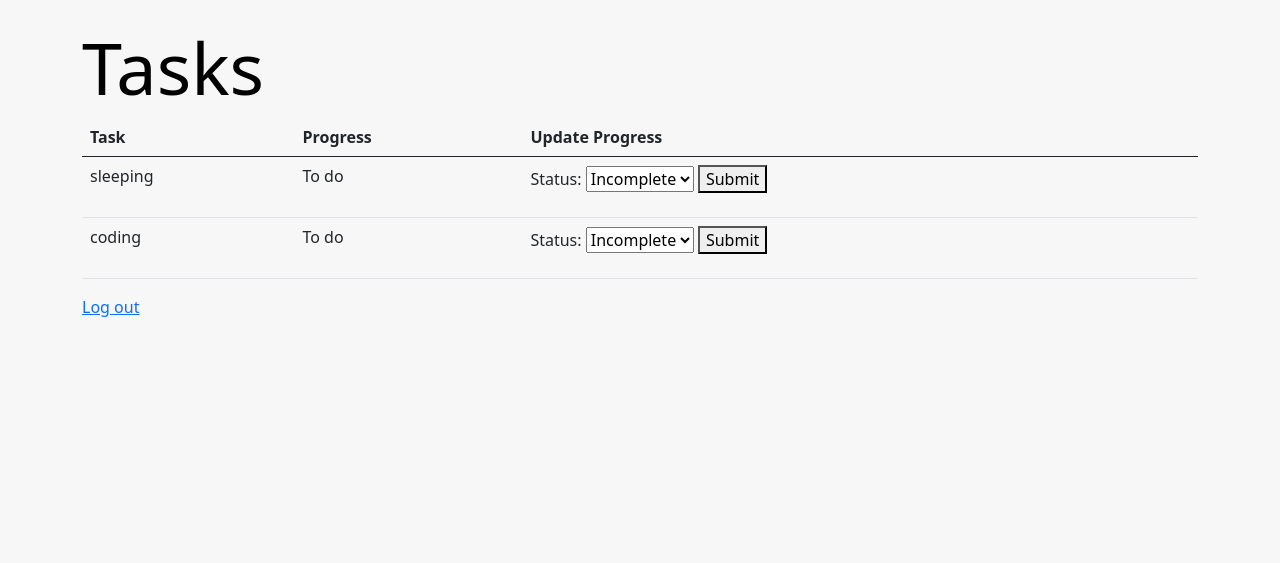
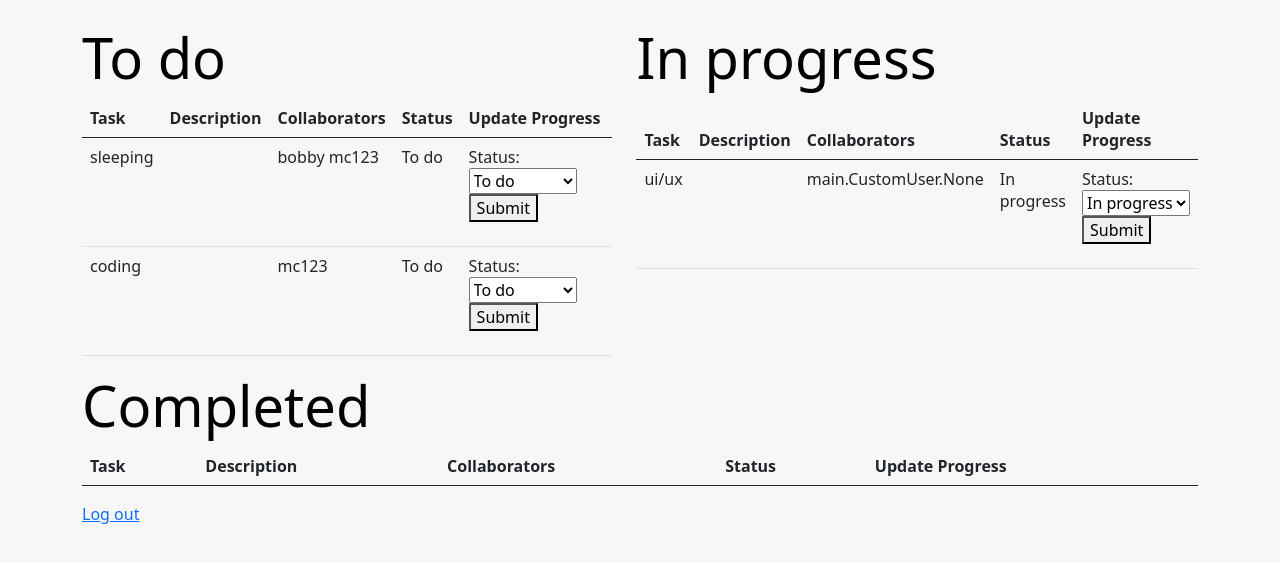
Before and after one commit to mcmc101001/codesprint_psa, a Django app: page /main/tasks in a window 1280 px wide. Shown: the part 56-619 px from the top of the page. Run offline with Django 4.2, Linux system fonts and the light colour scheme; a user stored in the database is signed in; data comes from the database, SQL or seed files in the repository; both versions use the stored data as it was after the commit; lists and menus that the app fills with data are empty.

Commit message:
added more functionality to task page

```diff
--- a/main/models.py
+++ b/main/models.py
@@ -9,14 +9,14 @@ from datetime import datetime
 class Task(models.Model):
 
     STATUS = (
-        ('Incomplete', 'Incomplete'),
-        ('Ongoing', 'Ongoing'),
+        ('To do', 'To do'),
+        ('In progress', 'In progress'),
         ('Completed', 'Completed'),
     )
     name = models.CharField(max_length = 64)
     description = models.TextField("Description", max_length=600, default='', blank=True)
     points_granted = models.IntegerField()
-    status = models.CharField(max_length=100, choices=STATUS, default='Incomplete')
+    status = models.CharField(max_length=100, choices=STATUS, default='To do')
 
     def __str__(self):
         return self.name
--- a/main/templates/main/tasks.html
+++ b/main/templates/main/tasks.html
@@ -2,27 +2,33 @@
 
 {% block body %}
     <div class="container">
-        <h1 class="display-2">Tasks</h1>
+      <div class="row">
+        <div class="col-sm">
+          <h1 class="display-4">To do</h1>
         <table class="table">
           <thead>
             <tr>
               <th scope="col">Task</th>
-              <th scope="col">Progress</th>
+              <th scope="col">Description</th>
+              <th scope="col">Collaborators</th>
+              <th scope="col">Status</th>
               <th scope="col">Update Progress</th>
             </tr>
           </thead>
           <tbody>
-            {% for task in tasks %}
+            {% for task in to_do %}
             <tr>
               <td scope="row">{{ task.name }}</th>
+              <td>{{ task.description }}</td>
+              <td>{% for user in task.users.all %} {{user.user.username}} {% endfor %}</td>
               <td>{{ task.status }}</td>
               <td>
                 <form action="{% url 'main:edit_task' %}" method="post">
                   {% csrf_token %}
                   <label for="status">Status:</label>
                     <select name='task_status' id="status">
-                      <option {% if task.status == "Incomplete" %} selected {% endif %}>Incomplete</option>
-                      <option {% if task.status == "Ongoing" %} selected {% endif %}>Ongoing</option>
+                      <option {% if task.status == "To do" %} selected {% endif %}>To do</option>
+                      <option {% if task.status == "In progress" %} selected {% endif %}>In progress</option>
                       <option {% if task.status == "Completed" %} selected {% endif %}>Completed</option>
                     </select>
                   <button value='{{ task.id }}' name='task_id' type='submit'>Submit</button>
@@ -32,9 +38,79 @@
             {% endfor %}
           </tbody>
         </table>
-        <ul>
-
-        </ul>
+        </div>
+        <div class="col-sm">
+          <h1 class="display-4">In progress</h1>
+        <table class="table">
+          <thead>
+            <tr>
+              <th scope="col">Task</th>
+              <th scope="col">Description</th>
+              <th scope="col">Collaborators</th>
+              <th scope="col">Status</th>
+              <th scope="col">Update Progress</th>
+            </tr>
+          </thead>
+          <tbody>
+            {% for task in in_progress %}
+            <tr>
+              <td scope="row">{{ task.name }}</th>
+              <td>{{ task.description }}</td>
+              <td>{{ task.users }}</td>
+              <td>{{ task.status }}</td>
+              <td>
+                <form action="{% url 'main:edit_task' %}" method="post">
+                  {% csrf_token %}
+                  <label for="status">Status:</label>
+                    <select name='task_status' id="status">
+                      <option {% if task.status == "To do" %} selected {% endif %}>To do</option>
+                      <option {% if task.status == "In progress" %} selected {% endif %}>In progress</option>
+                      <option {% if task.status == "Completed" %} selected {% endif %}>Completed</option>
+                    </select>
+                  <button value='{{ task.id }}' name='task_id' type='submit'>Submit</button>
+                </form>
+              </td>
+            </tr>
+            {% endfor %}
+          </tbody>
+        </table>
+        </div>
+        <div class="col-sm">
+          <h1 class="display-4">Completed</h1>
+        <table class="table">
+          <thead>
+            <th scope="col">Task</th>
+            <th scope="col">Description</th>
+            <th scope="col">Collaborators</th>
+            <th scope="col">Status</th>
+            <th scope="col">Update Progress</th>
+          </tr>
+        </thead>
+        <tbody>
+          {% for task in completed %}
+          <tr>
+            <td scope="row">{{ task.name }}</th>
+            <td>{{ task.description }}</td>
+            <td>{{ task.users }}</td>
+            <td>{{ task.status }}</td>
+              <td>
+                <form action="{% url 'main:edit_task' %}" method="post">
+                  {% csrf_token %}
+                  <label for="status">Status:</label>
+                    <select name='task_status' id="status">
+                      <option {% if task.status == "To do" %} selected {% endif %}>To do</option>
+                      <option {% if task.status == "In progress" %} selected {% endif %}>In progress</option>
+                      <option {% if task.status == "Completed" %} selected {% endif %}>Completed</option>
+                    </select>
+                  <button value='{{ task.id }}' name='task_id' type='submit'>Submit</button>
+                </form>
+              </td>
+            </tr>
+            {% endfor %}
+          </tbody>
+        </table>
+        </div>
+      </div>
         <a href="{% url 'main:logout' %}">Log out</a>
     </div>
     {% if message %}
--- a/main/views.py
+++ b/main/views.py
@@ -136,10 +136,14 @@ def redeem_reward(request):
 @login_required(login_url='/main/login')
 def tasks(request):
     current_user = CustomUser.objects.get(user=request.user)
-    tasks = current_user.tasks.all()
+    to_do = Task.objects.filter(status="To do")
+    in_progress = Task.objects.filter(status="In progress")
+    completed = Task.objects.filter(status="Completed")
     return render(request, 'main/tasks.html', {
         "user": current_user,
-        "tasks": tasks
+        "to_do": to_do,
+        "in_progress": in_progress,
+        "completed": completed,
     })
 
 @login_required(login_url='/main/login')
```
Also changed, not shown: db.sqlite3, main/migrations/0004_alter_task_status.py (added).
